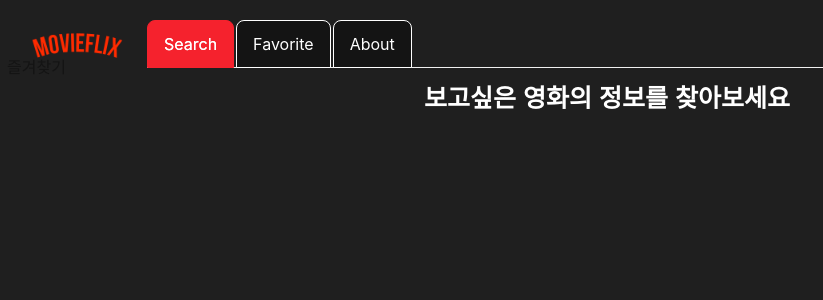
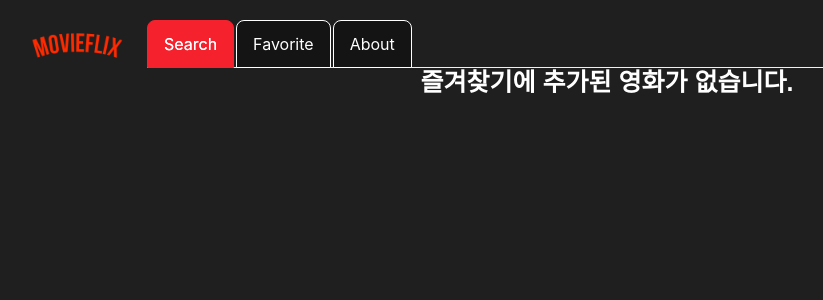
Before and after one commit to hyeon17/searchMovie, a React (Vite) app: page /favorite in a window 1280 px wide. Shown: the top 300 px of the page, without its empty margins (33-856 px from the left). Built offline with nearby package versions, Linux system fonts and the light colour scheme.

Commit message:
feat: 즐겨찾기 추가

```diff
--- a/src/pages/Favorite.tsx
+++ b/src/pages/Favorite.tsx
@@ -1,13 +1,17 @@
 import React from 'react';
 import Content from '@/components/Content';
+import { useFavoriteStore } from '@/store/favoriteStore';
+import { useSearchMovieId } from '@/apis';
 
 function FavoritePage() {
+  // const { getFid } = useFavoriteStore();
+  // const { data, error, isLoading } = useSearchMovieId(getFid());
+  // todo: 여기서 로컬스토리지 값 가져와서 가공 후 content에 넘김, 또한 조건문을 통해 로컬스토리지에 값이 있다면 true or false 반환해서 item에 넘겨줌
   return (
     <>
-      <div>즐겨찾기</div>
-      <Content content={''} loading={false} />
+      <Content content={''} loading={false} favorite={true} item={false} />
     </>
   );
 }
 
-export default React.memo(FavoritePage);
+export default FavoritePage;
--- /dev/null
+++ b/src/store/favoriteStore.ts
@@ -0,0 +1,19 @@
+import { create } from 'zustand';
+
+interface favoriteState {
+  isHeart: boolean;
+  Fid: number;
+  setFid: (Fid: number) => void;
+  getFid: () => number;
+  setFavorite: () => void;
+}
+
+const favoriteState = create<favoriteState>((set, get) => ({
+  isHeart: false,
+  Fid: 0,
+  setFid: (Fid) => set({ Fid }),
+  getFid: () => get().Fid,
+  setFavorite: () => set({ isHeart: true }),
+}));
+
+export const useFavoriteStore = () => favoriteState((state) => state);
```
